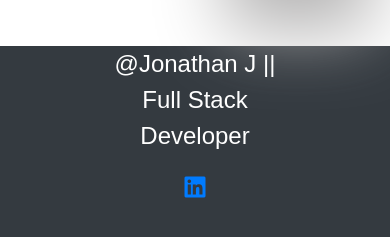
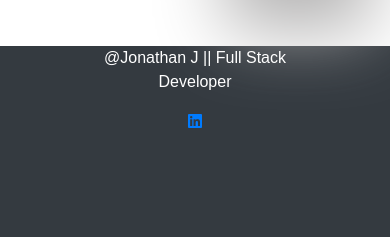
Before and after one commit to jonathanj101/Stock-Trading-App, a React (Create React App) app in the folder client/: page / in a window 390 px wide. Shown: the part 433-670 px from the top of the page. Built offline with nearby package versions, Linux system fonts and the light colour scheme; the HTML template or start-up script is replaced by a standard one.

Commit message:
styling for footer for mobile users

```diff
--- a/client/src/App.css
+++ b/client/src/App.css
@@ -343,6 +343,9 @@ input[type=number] {
   table > thead > tr > th > h3 {
     font-size: 1.25rem !important;
   }
+  #user-info-container {
+    font-size: 1.25rem;
+  }
 }
 
 @media screen and (max-width:400px) {
@@ -376,4 +379,7 @@ input[type=number] {
     margin: auto;
     margin-top: 0px !important;
   }
+  #user-info-container {
+    font-size: 1rem;
+  }
 }
```
